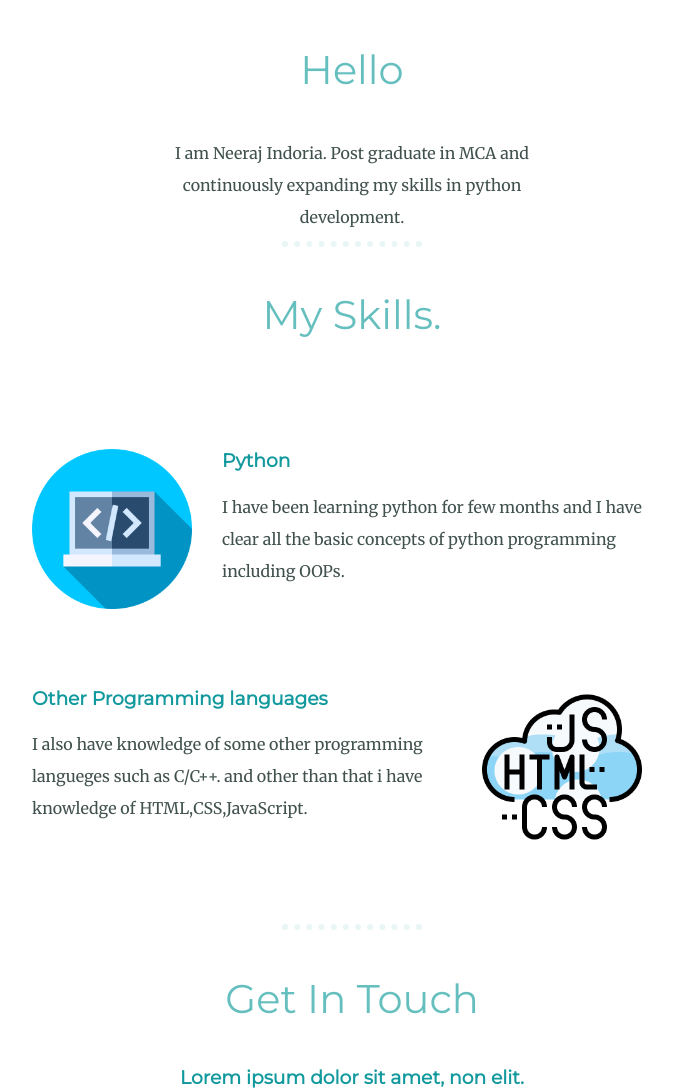
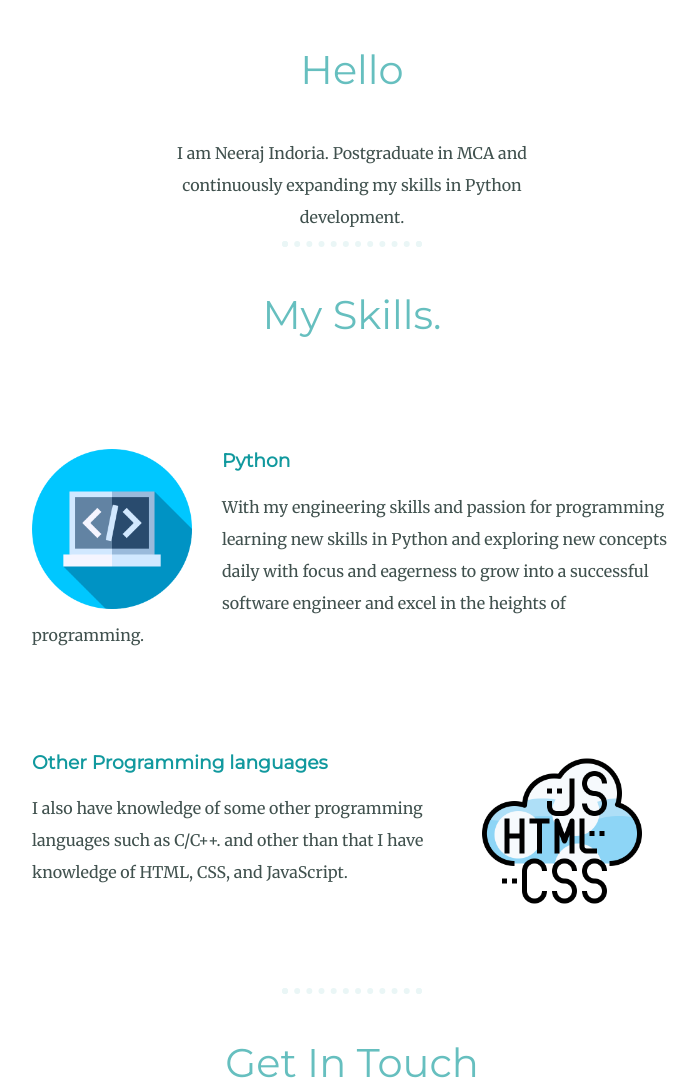
Before and after one commit to NeerajIndoria/name-card, a plain HTML site: page index.html in a window 1280 px wide. Shown: the part 1061-2149 px from the top of the page, without its empty margins (288-986 px from the left). Drawn offline with Linux system fonts and the light colour scheme.

Commit message:
Update index.html
Changed some definitions and update summary with language

```diff
--- a/index.html
+++ b/index.html
@@ -20,7 +20,7 @@
     <div class="profile">
         <img src="Images/profile.jpg" alt="Neeraj">
         <h2>Hello</h2>
-        <p class="intro">I am Neeraj Indoria. Post graduate in MCA and continuously expanding my skills in python development.</p>
+        <p class="intro">I am Neeraj Indoria. Postgraduate in MCA and continuously expanding my skills in Python development.</p>
     </div>
   <hr>
     <div class="skills">
@@ -28,12 +28,12 @@
         <div class="skill-row">
           <img class="comp-image" src="Images/programming.png" alt="codeimage">
           <h3>Python</h3>
-          <p>I have been learning python for few months and I have clear all the basic concepts of python programming including OOPs.</p>
+          <p>With my engineering skills and passion for programming learning new skills in Python and exploring new concepts daily with focus and eagerness to grow into a successful software engineer and excel in the heights of programming.</p>
         </div>
         <div class="skill-row">
           <img class="chillies-image" src="Images/coding.png" alt="chilliimage">
           <h3>Other Programming languages</h3>
-          <p>I also have knowledge of some other programming langueges such as C/C++. and other than that i have knowledge of HTML,CSS,JavaScript.</p>
+          <p>I also have knowledge of some other programming languages such as C/C++. and other than that I have knowledge of HTML, CSS, and JavaScript.</p>
         </div>
     </div>
   <hr>
```
